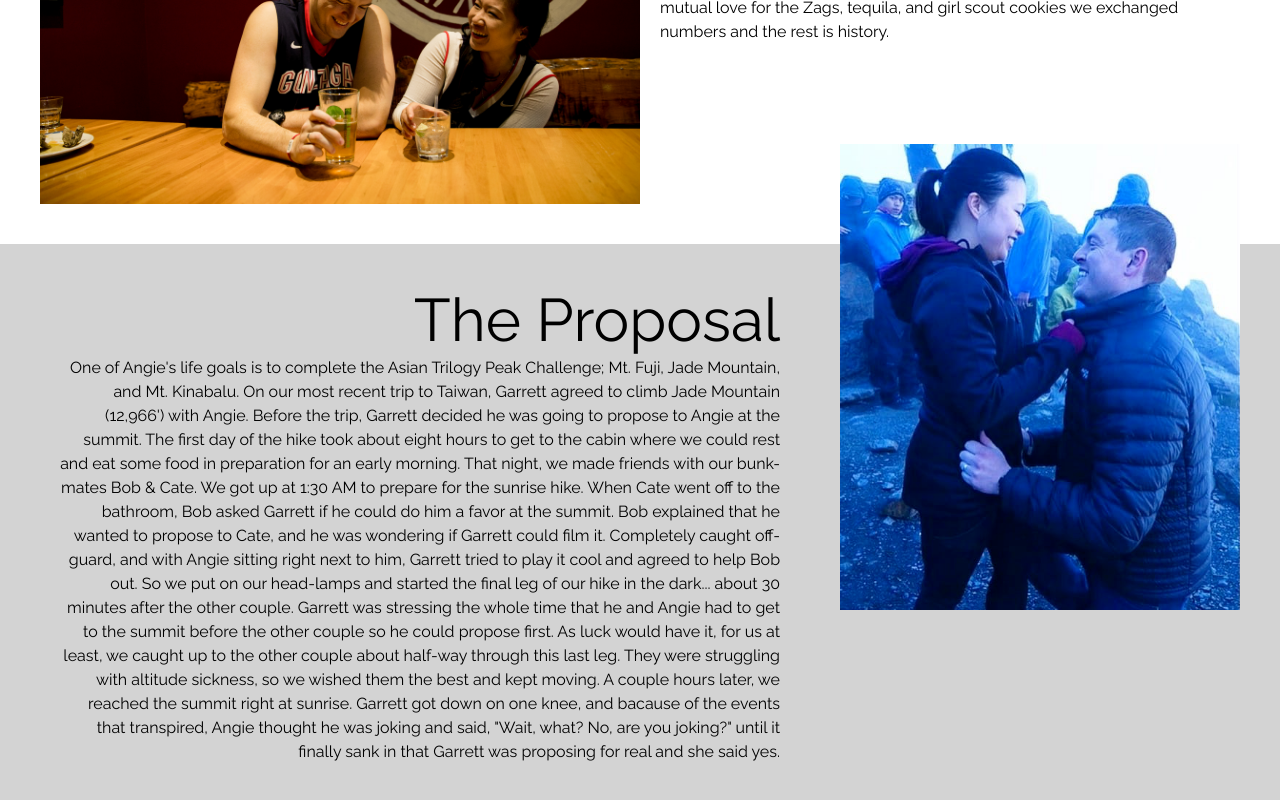
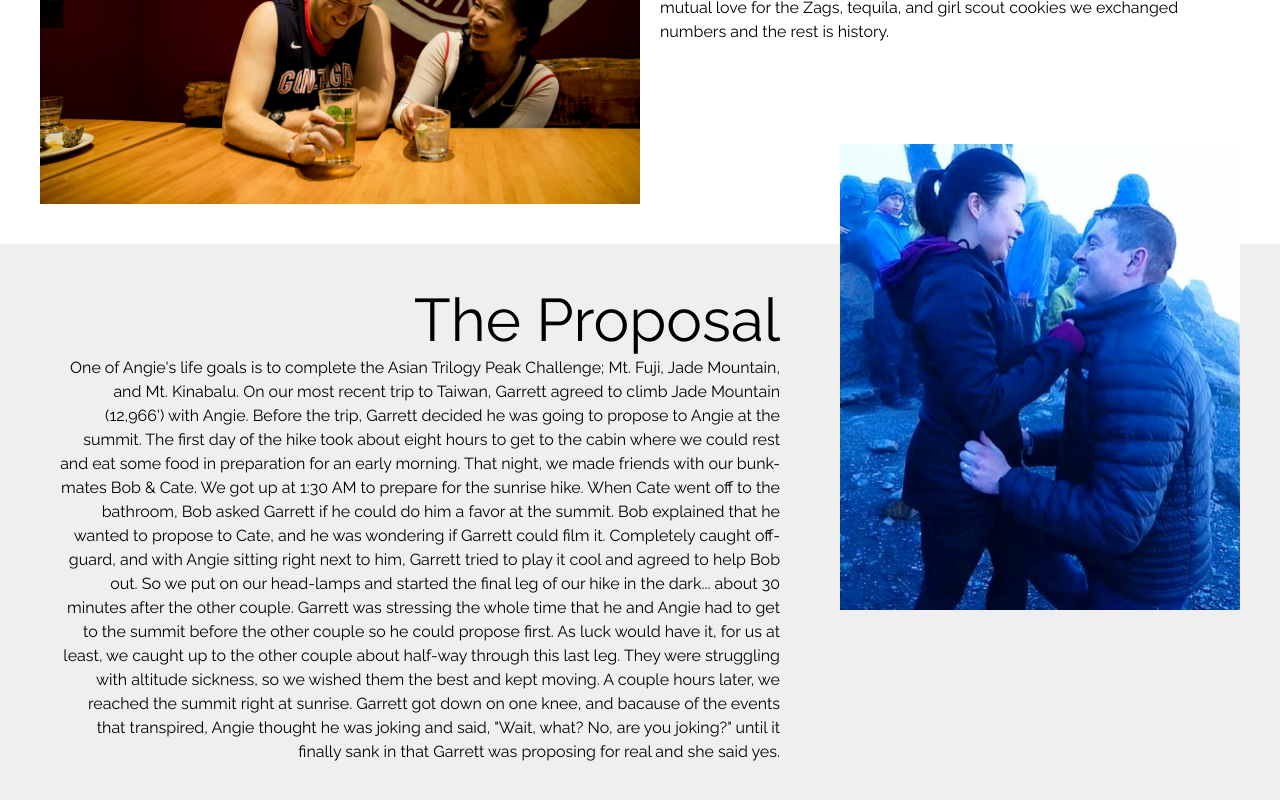
Before and after one commit to garrett56x/wedding-site, a React (Create React App) app: page / in a window 1280 px wide. Shown: the part 836-1636 px from the top of the page. Built offline with nearby package versions, Linux system fonts and the light colour scheme.

Commit message:
Lightened background of proposal section

```diff
--- a/src/client/Home/Home.jsx
+++ b/src/client/Home/Home.jsx
@@ -30,7 +30,7 @@ export default function Home() {
             </div>
           </div>
         </div>
-        <div className={classes.sectionWrapper} style={{ backgroundColor: "#D3D3D3" }}>
+        <div className={classes.sectionWrapper} style={{ backgroundColor: "#EFEFEF" }}>
           <div className={classes.proposal}>
             <div className={classes.proposalContent}>
               <Typography className={classes.title} variant="h2">The Proposal</Typography>
```
